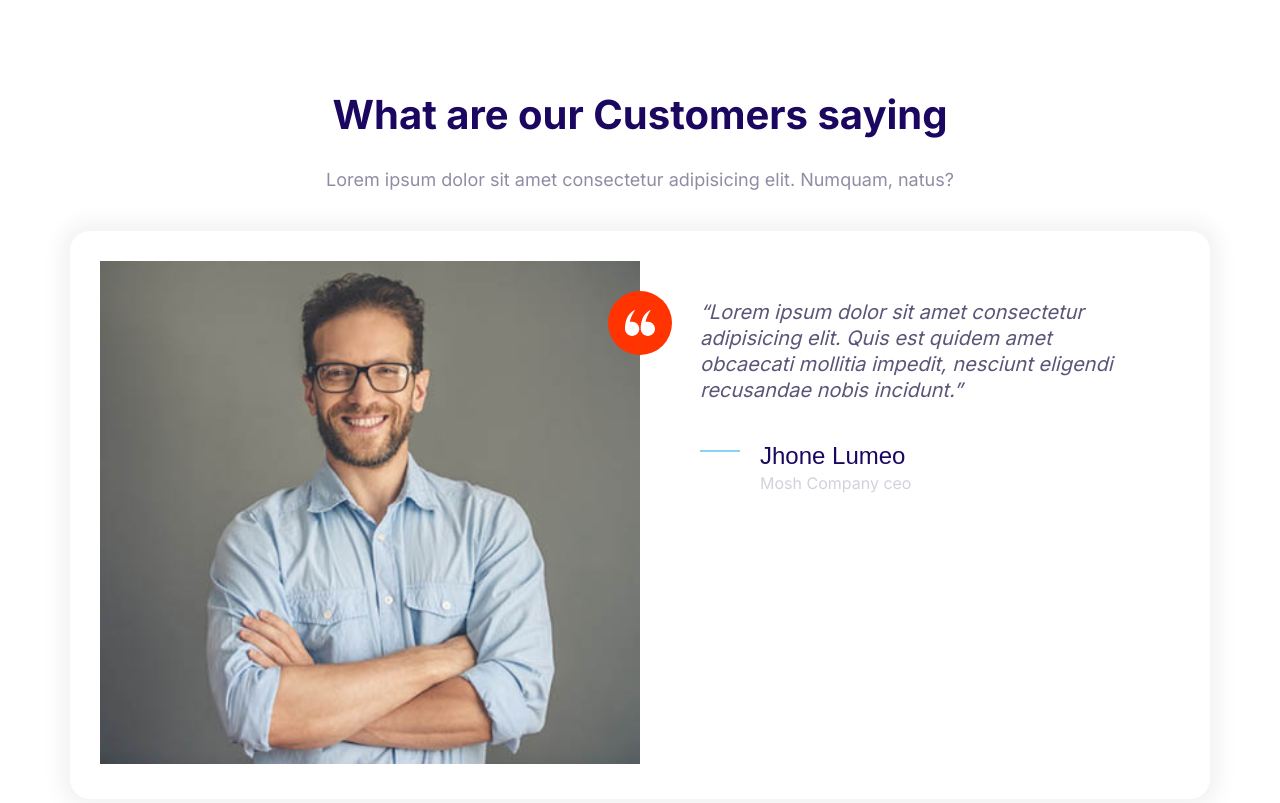
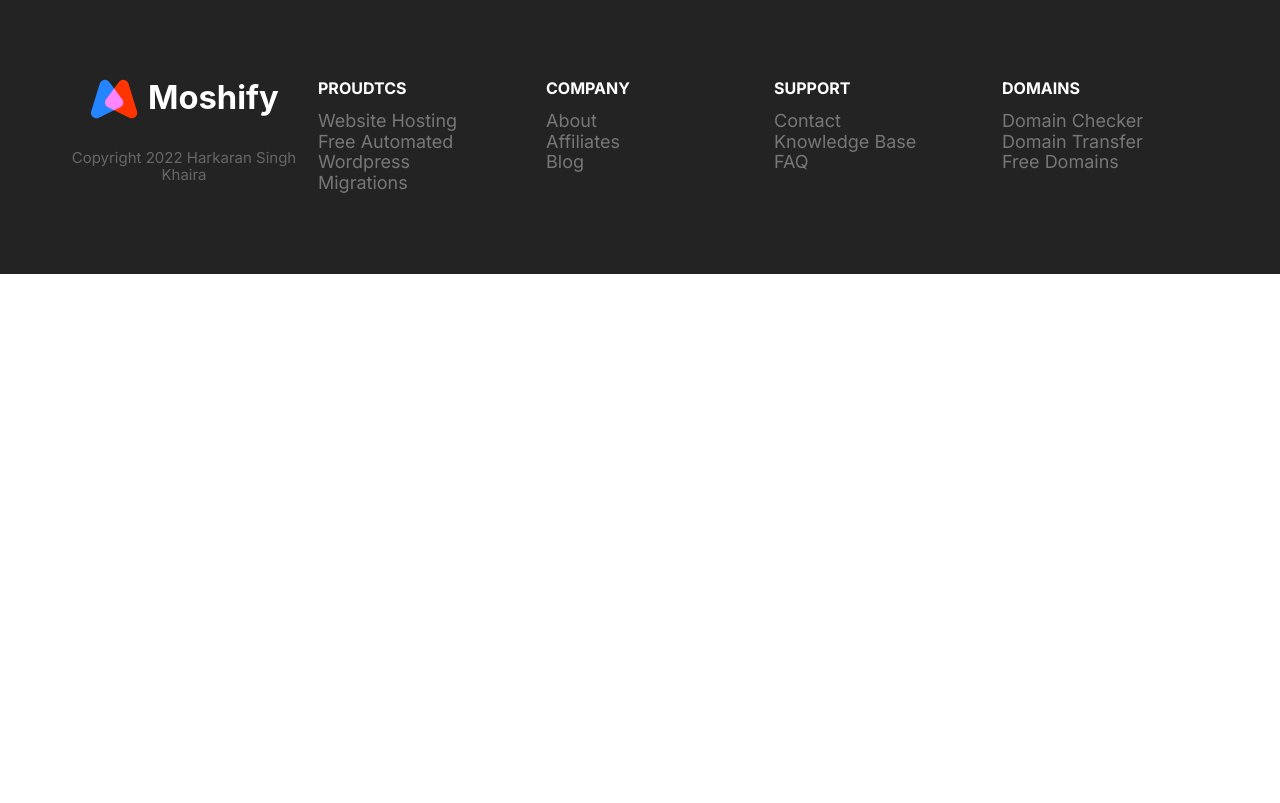
Before and after one commit to Mr-Khaira/moshify, a plain HTML site: page index.html in a window 1280 px wide. Drawn offline with Linux system fonts and the light colour scheme.

Commit message:
footer of the webpage has been applied.

```diff
--- a/CSS/stylesheet.css
+++ b/CSS/stylesheet.css
@@ -616,6 +616,7 @@ color: #fff;
 .collapsible__heading {
     margin-top: 0;
     font-size: 3rem;
+    color: #fff;
 }
 
 .collapsible__chevron {
@@ -859,3 +860,80 @@ color: #fff;
 .block .media__image {
     margin: 0;
 }
+
+/*  footer  */
+
+.footer {
+    background: #232323;
+}
+
+.footer__section {
+    padding: 2rem;
+    border-bottom: 1px solid #393939;
+}
+
+.footer__heading {
+    text-transform: uppercase;
+    font-weight: 600;
+}
+
+.footer__brand {
+    margin-top: 5rem;
+    text-align: center;
+}
+
+.footer__copyright {
+    font-size: 2.1rem;
+    color: #fff;
+    opacity: .3;
+}
+
+.footer .list {
+    margin: 0;
+}
+
+.footer__brand img {
+    width:100%;
+    max-width: 230px;
+}
+
+.footer a {
+    color: #777;
+}
+
+.footer a:hover {
+    color: #fff;
+    transition: 0.3s;
+}
+
+@media screen and (min-width:768px) {
+    .footer__sections {
+        grid-template-columns: repeat(auto-fit,minmax(10rem,1fr));
+    }
+
+    .footer .collapsible__chevron {
+        display: none;
+    }
+
+    .footer .collapsible__content {
+        opacity: 1;
+        max-height: 100%;
+    }
+
+    .footer__brand {
+        order: -1;
+        margin-top: 1rem;
+    }
+
+    .footer__copyright {
+        font-size: 1.5rem;
+    }
+
+    .footer__section {
+        border: 0;
+    }
+
+    .footer__heading {
+        font-size: 1.6rem;
+    }
+}
--- a/index.html
+++ b/index.html
@@ -13,46 +13,75 @@
 </head>
 
 <body>
-    <section class="block">
-        <header class="block__header">
-            <h2>What are our Customers saying</h2>
-            <p>Lorem ipsum dolor sit amet consectetur adipisicing elit. Numquam, natus?</p>
+    <footer class="block block--dark footer">
+        <div class="containor grid footer__sections">
+            <section class="collapsible collapsible--expanded footer__section">
+                <header class="collapsible__header">
+                    <h2 class="collapsible__heading footer__heading">PROUDTCS</h2>
+                    <svg class="icon icon--primary collapsible__chevron">
+                        <use xlink:href="images/sprite.svg#wordpress"></use>
+                    </svg>
                 </header>
-        <div class="containor">
-            <div class="card testimonial">
-                <div class="grid grid--1x2">
-                    <div class="testimonial__image-containor">
-                        <img class="testimonial__image" src="/images/testimonial.jpg" alt="A happy, smiling customer">
-                        <span class="icon-container icon-containor--accent">
-                            <svg class="icon--small icon--white">
-                                <use xlink:href="/images/sprite.svg#quotes"></use>
+                <div class="collapsible__content">
+                    <ul class="list">
+                        <li><a href="#"> Website Hosting </a></li>
+                        <li><a href="#"> Free Automated Wordpress </a></li>
+                        <li><a href="#"> Migrations </a></li>
+                    </ul>
+                </div>
+            </section>
+            <section class="collapsible footer__section">
+                <header class="collapsible__header">
+                    <h2 class="collapsible__heading footer__heading">COMPANY</h2>
+                    <svg class="icon icon--primary collapsible__chevron">
+                        <use xlink:href="images/sprite.svg#wordpress"></use>
                     </svg>
-                        </span>
+                </header>
+                <div class="collapsible__content">
+                    <ul class="list">
+                        <li><a href="#">About</a></li>
+                        <li><a href="#">Affiliates</a></li>
+                        <li><a href="#">Blog</a></li>
+                    </ul>
                 </div>
-                    <blockquote class="quote">
-                        <p class="quote__text">Lorem ipsum dolor sit amet consectetur adipisicing elit. Quis est quidem
-                            amet
-                            obcaecati
-                            mollitia impedit,
-                            nesciunt eligendi recusandae nobis incidunt.</p>
-                        <footer>
-                            <div class="media">
-                                <div class="media__image">
-                                    <svg class="icon icon--primary quote__line">
-                                        <use xlink:href="/images/sprite.svg#line"></use>
+            </section>
+            <section class="collapsible footer__section">
+                <header class="collapsible__header">
+                    <h2 class="collapsible__heading footer__heading">SUPPORT</h2>
+                    <svg class="icon icon--primary collapsible__chevron">
+                        <use xlink:href="images/sprite.svg#wordpress"></use>
                     </svg>
+                </header>
+                <div class="collapsible__content">
+                    <ul class="list">
+                        <li><a href="#">Contact</a></li>
+                        <li><a href="#">Knowledge Base</a></li>
+                        <li><a href="#">FAQ</a></li>
+                    </ul>
                 </div>
-                                <div class="media__body">
-                                    <h3 class="media__title quote__author">Jhone Lumeo</h3>
-                                    <p class='quote__organization'>Mosh Company ceo</p>
+            </section>
+            <section class="collapsible footer__section">
+                <header class="collapsible__header">
+                    <h2 class="collapsible__heading footer__heading">DOMAINS</h2>
+                    <svg class="icon icon--primary collapsible__chevron">
+                        <use xlink:href="images/sprite.svg#wordpress"></use>
+                    </svg>
+                </header>
+                <div class="collapsible__content">
+                    <ul class="list">
+                        <li><a href="#">Domain Checker</a></li>
+                        <li><a href="#">Domain Transfer</a></li>
+                        <li><a href="#">Free Domains</a></li>
+                    </ul>
                 </div>
+            </section>
+            <section class="footer__brand">
+                <img src="images/logo.svg" alt="">
+                <p class="footer__copyright">Copyright 2022 Harkaran Singh Khaira</p>
+            </section>
         </div>
     </footer>
-                    </blockquote>
-                </div>
-            </div>
-        </div>
-    </section>
+    <script src="js/main.js"></script>
 </body>
 
 </html>
```
Also changed, not shown: CSS/components/webpage's footer.html (added, +68 -0 lines). Lines whose indentation alone changed are shown as unchanged.
